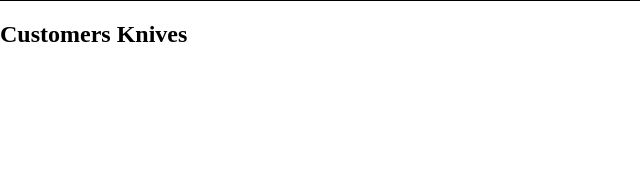
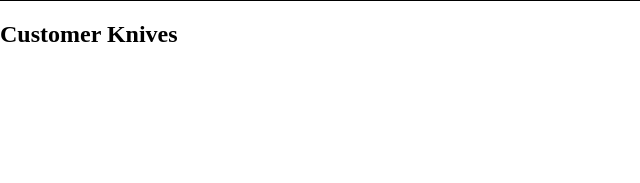
Before and after one commit to Josh-DK-git/Odin-Landing-Page, a plain HTML site: page index.html in a window 1280 px wide. Shown: the part 432-615 px from the top of the page, 0-640 px from the left. Drawn offline with Linux system fonts and the light colour scheme.

Commit message:
Changed h2 heading

```diff
--- a/index.html
+++ b/index.html
@@ -28,7 +28,7 @@
 
             <div class="second">
                 <h2>
-                    Customers Knives
+                    Customer Knives
                 </h2>
                 <div class="sub2nd">
                     <div class="images">
```
